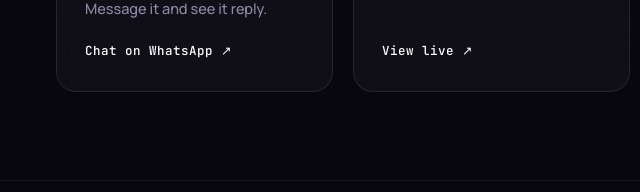
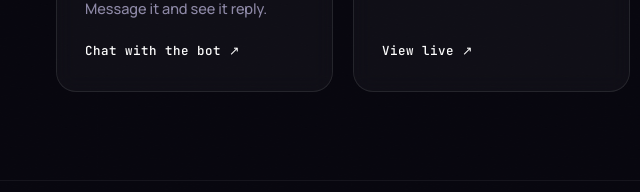
Before and after one commit to hamidsaima995-bit/NINJA-TECH, a plain HTML site: page portfolio.html in a window 1280 px wide. Shown: the part 924-1116 px from the top of the page, 0-640 px from the left. Drawn offline with Linux system fonts and the light colour scheme; a script that the page names is missing; a web font is replaced by a local one.

Commit message:
Update portfolio.html

```diff
--- a/portfolio.html
+++ b/portfolio.html
@@ -63,7 +63,7 @@
         <span class="tag">WhatsApp · Meta Cloud API</span>
         <h3>SAIMA-BOT</h3>
         <p>WhatsApp AI assistant built on the Meta Cloud API — automated replies, right inside the chat people already use. Message it and see it reply.</p>
-        <a href="https://wa.me/923210014466?text=Hi%2C%20I%20saw%20Ninja%20Tech%20and%20want%20to%20try%20the%20WhatsApp%20bot" target="_blank" rel="noopener" class="live-btn">Chat on WhatsApp ↗</a>
+        <a href="https://wa.me/15551450017?text=Hi%2C%20I%20saw%20Ninja%20Tech%20and%20want%20to%20try%20the%20WhatsApp%20bot" target="_blank" rel="noopener" class="live-btn">Chat with the bot ↗</a>
       </div>
 
       <div class="box reveal">
```
